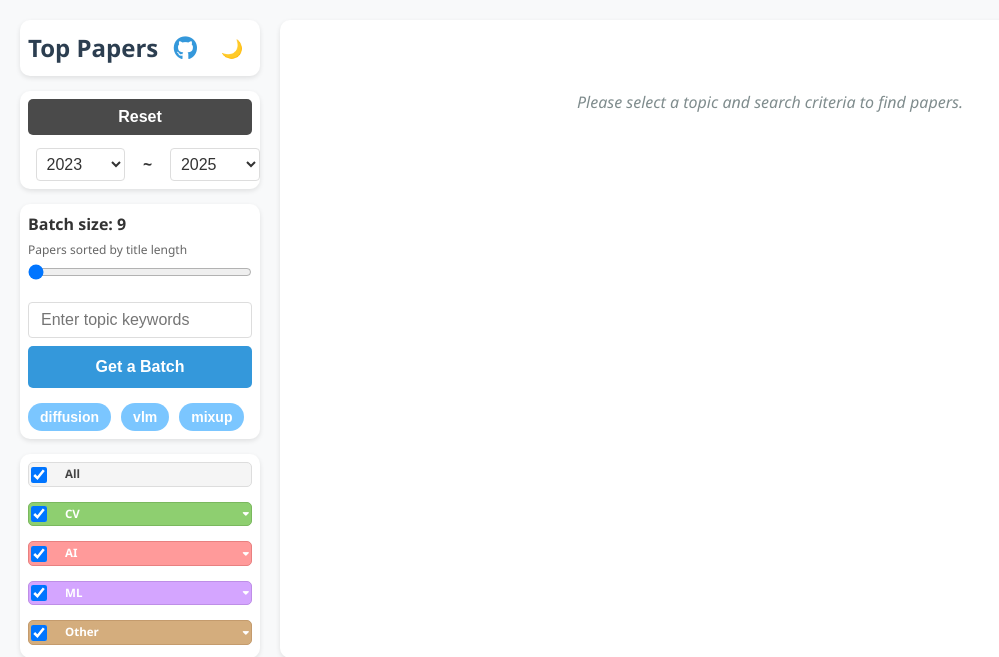
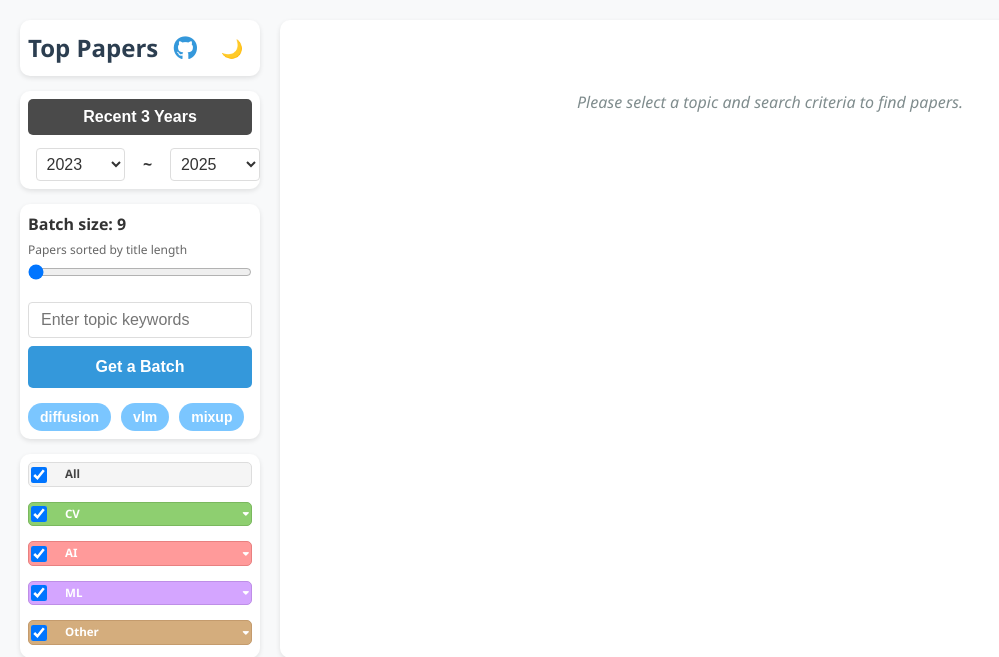
Before and after one commit to tian-2024/top-papers, a Flask app: page / in a window 1280 px wide. Shown: the top 657 px of the page, without its empty margins (0-999 px from the left). Run offline with Flask 2, Linux system fonts and the light colour scheme.

Commit message:
reset改成 recent 3 years

```diff
--- a/templates/index.html
+++ b/templates/index.html
@@ -144,7 +144,7 @@
                 <div class="sidebar-section year-section">
                     <div class="year-filter-container" style="display: flex; flex-direction: column; gap: 8px; width: 100%;">
                         <button id="recent-years-btn" class="reset-btn" title="Reset to recent years" style="width: 100%; padding: 4px; margin-bottom: 5px; background-color: #4a4a4a;">
-                            Reset
+                            Recent 3 Years
                         </button>
                         <div class="year-range" style="display: flex; flex-direction: row; align-items: center; width: 100%; justify-content: space-between;">
                             <select id="start-year" style="width: 40%;">
```
